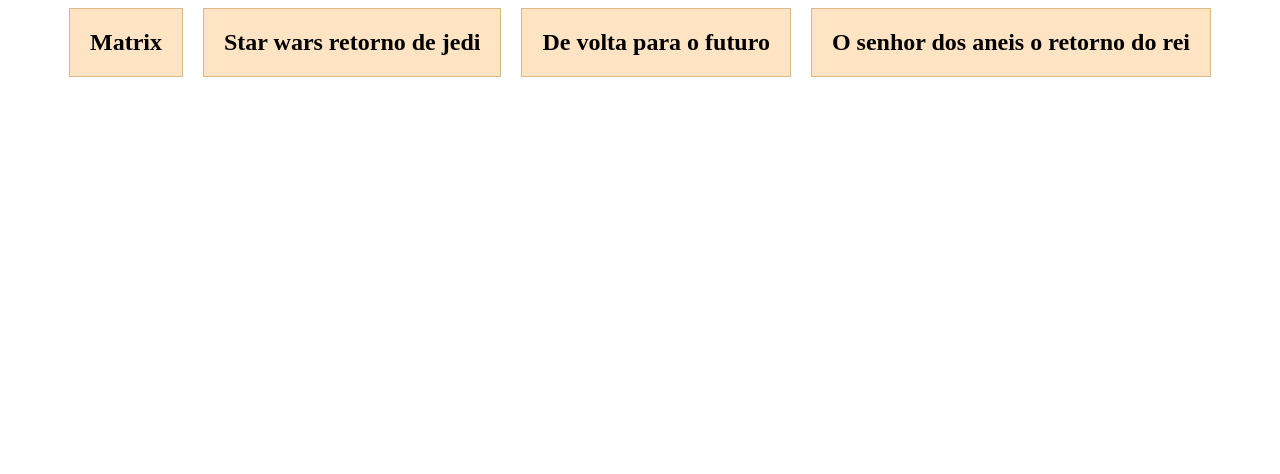
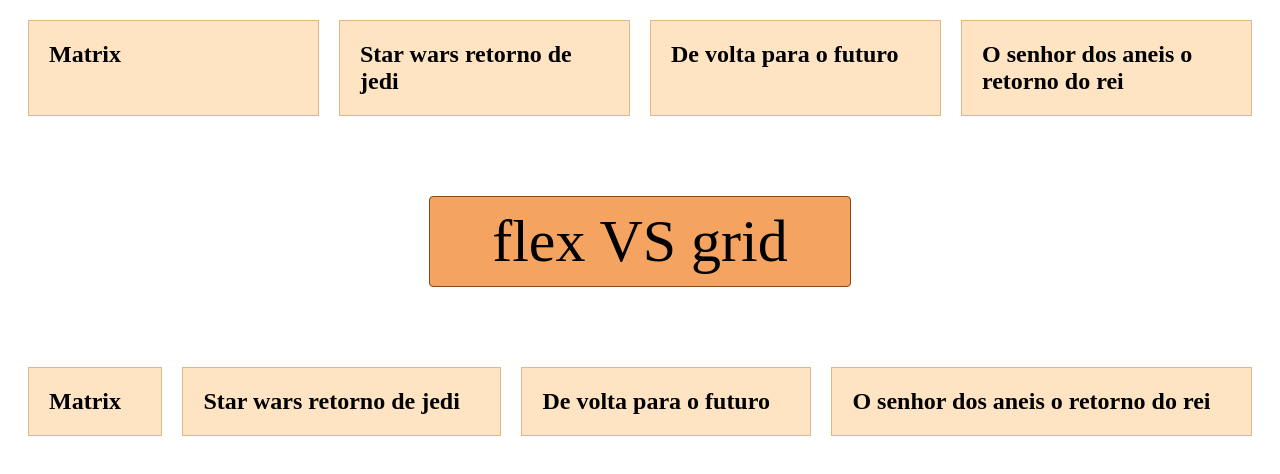
Before and after one commit to AlyssonBatista/html-e-css, a plain HTML site: page flexbox/index.html in a window 1280 px wide. Drawn offline with Linux system fonts and the light colour scheme.

Commit message:
flex vs grid

```diff
--- a/flexbox/index.html
+++ b/flexbox/index.html
@@ -16,6 +16,15 @@
     <h2>De volta para o futuro</h2>
     <h2>O senhor dos aneis o retorno do rei</h2>
   </div>
+  <div class="vs">
+    <p>flex VS grid</p>
+  </div>
+  <div class="grid">
+    <h2>Matrix</h2>
+    <h2>Star wars retorno de jedi</h2>
+    <h2>De volta para o futuro</h2>
+    <h2>O senhor dos aneis o retorno do rei</h2>
+  </div>
 </body>
 
 </html>
--- a/flexbox/style.css
+++ b/flexbox/style.css
@@ -2,11 +2,34 @@
   display: flex;
   flex-wrap: wrap;
   gap: 20px;
-justify-content: center;}
+justify-content: center;
+margin: 20px;}
+
+.grid{
+  display: grid;
+  grid-template-columns: repeat(4, auto);
+  gap: 20px;
+  margin: 20px;
+}
+.vs{
+  display: grid;
+  grid-template-columns: repeat(3,1fr);
+  text-align: center;
+}
 
 h2{
   background-color: bisque;
   border: 1px solid burlywood;
   margin: 0px;
   padding: 20px;
+  flex: 1;
 }
+
+p{
+  font-size: 60px;
+  padding: 10px;
+  background-color: sandybrown ;
+  border: 1px solid saddlebrown;
+  border-radius: 4px;
+  grid-column: 2/3;
+}
```
